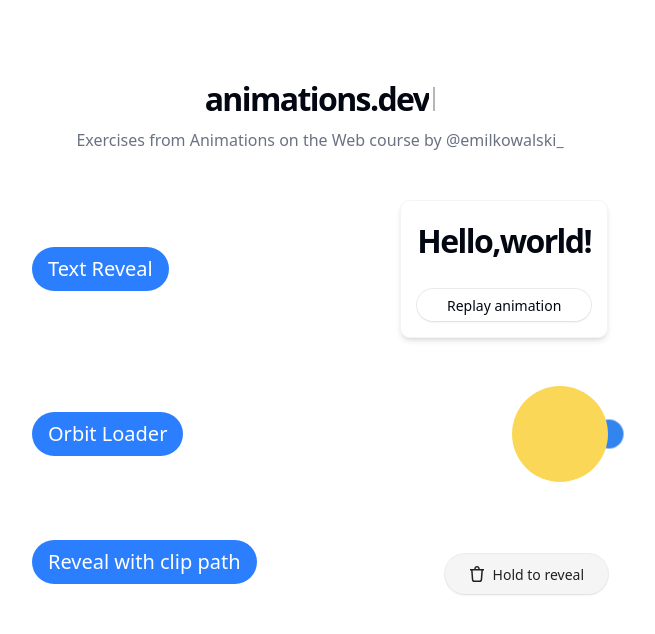
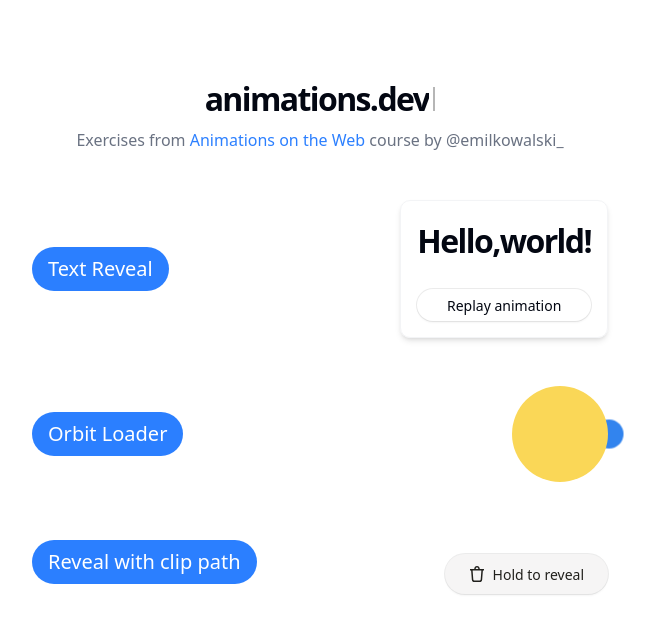
Before and after one commit to lucaskraus/animations-dev-course, a React (Vite) app: page / in a window 1280 px wide. Shown: the top 634 px of the page, without its empty margins (320-975 px from the left). Built offline with nearby package versions, Linux system fonts and the light colour scheme.

Commit message:
Update footer text in App component to include a link to the Animations on the Web course

```diff
--- a/src/App.tsx
+++ b/src/App.tsx
@@ -11,9 +11,9 @@ function App() {
           <h1 className='text-3xl font-medium'>animations.dev</h1>
           <div className="blink"></div>
         </div>
-        <p className="text-base text-gray-500">
-          Exercises from Animations on the Web course by @emilkowalski_
-        </p>
+        <span className="text-base text-gray-500">
+          Exercises from <a href="https://animations.dev" target="_blank" className="text-blue-500">Animations on the Web</a> course by @emilkowalski_
+        </span>
       </div>
 
       <div className="flex max-w-xl w-full mx-auto flex-col gap-12">
```
